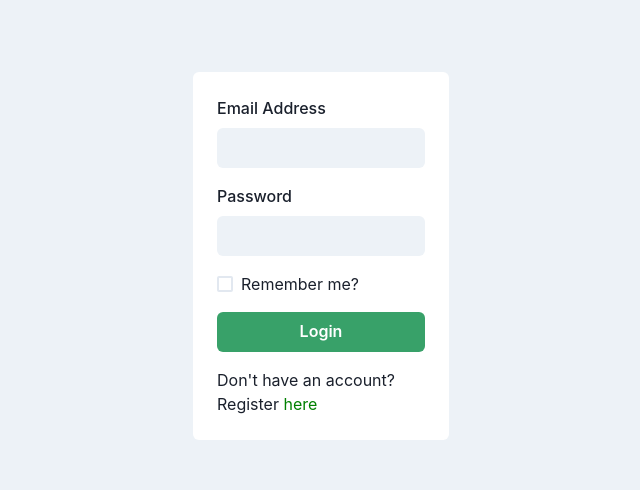
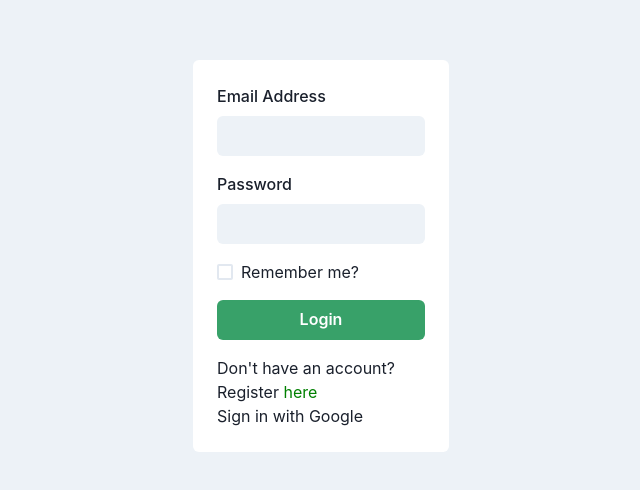
Before and after one commit to jamxiao2025/411Temp, a React (Create React App) app in the folder spotigo/: page / in a window 1280 px wide. Shown: the part 144-634 px from the top of the page, without its empty margins (319-959 px from the left). Built offline with nearby package versions, Linux system fonts and the light colour scheme.

Commit message:
Added OAuth with Google

```diff
--- a/spotigo/src/pages/login.js
+++ b/spotigo/src/pages/login.js
@@ -3,6 +3,7 @@ import React from 'react'
 import {Formik, Field} from "formik"
 import {auth} from '../firebase'
 import { signInWithEmailAndPassword } from "firebase/auth";
+import { getAuth, signInWithPopup, GoogleAuthProvider } from "firebase/auth";
 import { useNavigate } from "react-router-dom";
 
 function Login(){
@@ -21,6 +22,14 @@ function Login(){
             const errorMessage = error.message;
         });
     };
+
+    const signInWithGoogle = () => {
+        const provider = new GoogleAuthProvider();
+        const auth = getAuth();
+        signInWithPopup(auth, provider);
+    }
+
+
   return (
     <Flex bg="gray.100" align="center" justify="center" h="100vh">
     <Box bg="white" p={6} rounded="md" w={64}>
@@ -79,7 +88,12 @@ function Login(){
             </VStack>
           </form>
         )}
-      </Formik>
+              </Formik>
+
+      <button onClick={signInWithGoogle} >
+        Sign in with Google
+       </button>
+
     </Box>
   </Flex>
   )
```
Also changed, not shown: 1 other file (tests, documents, lock files or other folders).
